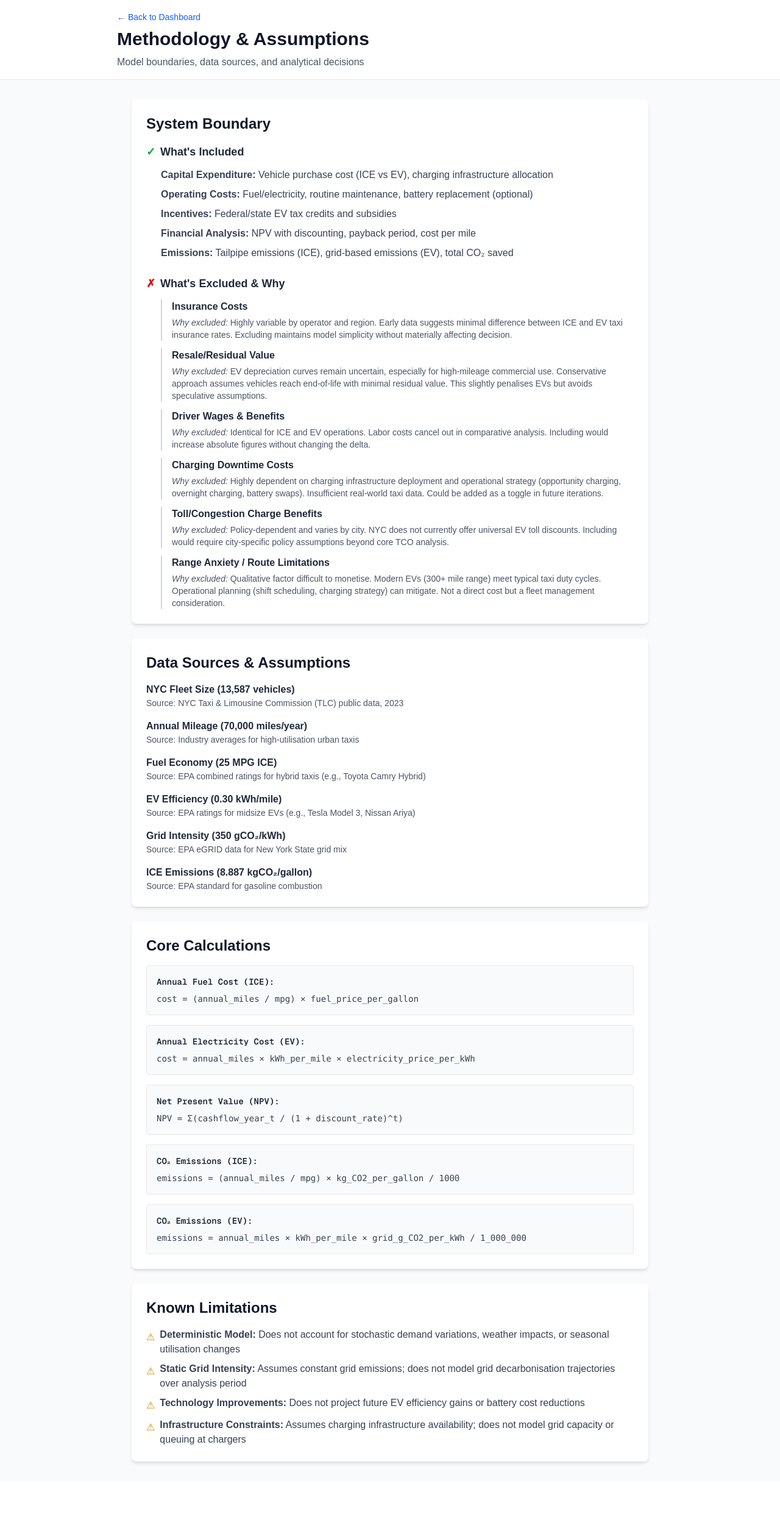
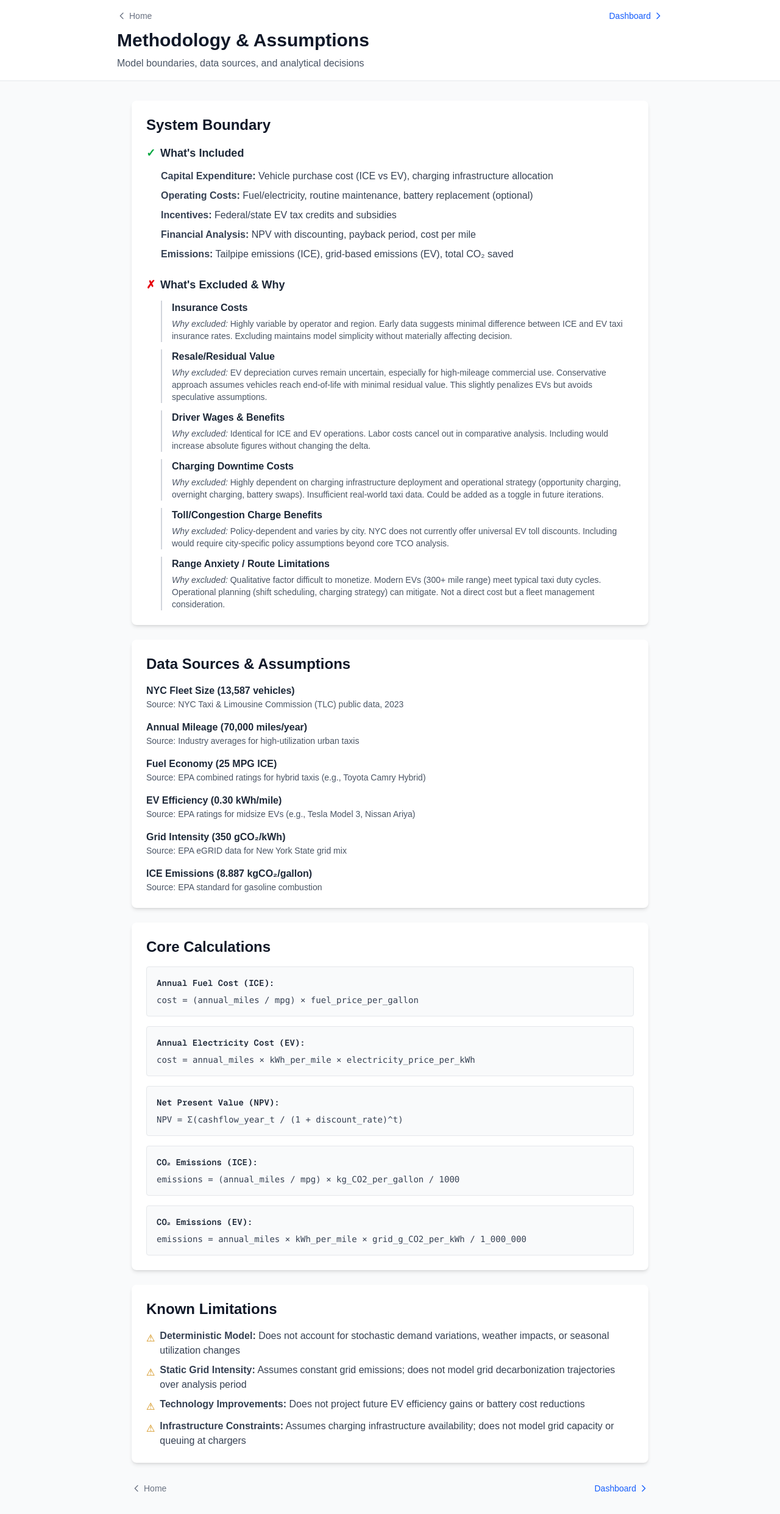
Before and after one commit to friendstrell-svg/NYC-Taxi-EV-simulator, a Next.js app: page /methodology in a window 1280 px wide. Shown: the whole page at 61% size. Before the commit the page ends 2429 px from the top, so only its background shows below. Built offline with nearby package versions, Linux system fonts and the light colour scheme.

Commit message:
Update methodology navigation: home and dashboard arrows

```diff
--- a/app/methodology/page.tsx
+++ b/app/methodology/page.tsx
@@ -6,9 +6,28 @@ export default function Methodology() {
       {/* Header */}
       <header className="bg-white border-b border-gray-200 px-6 py-4">
         <div className="max-w-4xl mx-auto">
-          <Link href="/dashboard" className="text-blue-600 hover:text-blue-700 text-sm font-medium mb-2 inline-block">
-            ← Back to Dashboard
-          </Link>
+          {/* Navigation Row */}
+          <div className="flex justify-between items-center mb-3">
+            <Link
+              href="/"
+              className="text-sm text-gray-500 hover:text-gray-700 font-medium flex items-center"
+            >
+              <svg className="w-4 h-4 mr-1" fill="none" stroke="currentColor" viewBox="0 0 24 24">
+                <path strokeLinecap="round" strokeLinejoin="round" strokeWidth={2} d="M15 19l-7-7 7-7" />
+              </svg>
+              Home
+            </Link>
+            <Link
+              href="/dashboard"
+              className="text-sm text-blue-600 hover:text-blue-700 font-medium flex items-center"
+            >
+              Dashboard
+              <svg className="w-4 h-4 ml-1" fill="none" stroke="currentColor" viewBox="0 0 24 24">
+                <path strokeLinecap="round" strokeLinejoin="round" strokeWidth={2} d="M9 5l7 7-7 7" />
+              </svg>
+            </Link>
+          </div>
+
           <h1 className="text-3xl font-bold text-gray-900">
             Methodology & Assumptions
           </h1>
@@ -63,7 +82,7 @@ export default function Methodology() {
               <div className="border-l-2 border-gray-300 pl-4">
                 <strong className="text-gray-800">Resale/Residual Value</strong>
                 <p className="text-gray-600 text-sm mt-1">
-                  <em>Why excluded:</em> EV depreciation curves remain uncertain, especially for high-mileage commercial use. Conservative approach assumes vehicles reach end-of-life with minimal residual value. This slightly penalises EVs but avoids speculative assumptions.
+                  <em>Why excluded:</em> EV depreciation curves remain uncertain, especially for high-mileage commercial use. Conservative approach assumes vehicles reach end-of-life with minimal residual value. This slightly penalizes EVs but avoids speculative assumptions.
                 </p>
               </div>
 
@@ -91,7 +110,7 @@ export default function Methodology() {
               <div className="border-l-2 border-gray-300 pl-4">
                 <strong className="text-gray-800">Range Anxiety / Route Limitations</strong>
                 <p className="text-gray-600 text-sm mt-1">
-                  <em>Why excluded:</em> Qualitative factor difficult to monetise. Modern EVs (300+ mile range) meet typical taxi duty cycles. Operational planning (shift scheduling, charging strategy) can mitigate. Not a direct cost but a fleet management consideration.
+                  <em>Why excluded:</em> Qualitative factor difficult to monetize. Modern EVs (300+ mile range) meet typical taxi duty cycles. Operational planning (shift scheduling, charging strategy) can mitigate. Not a direct cost but a fleet management consideration.
                 </p>
               </div>
             </div>
@@ -110,7 +129,7 @@ export default function Methodology() {
 
             <div>
               <h4 className="font-semibold text-gray-800">Annual Mileage (70,000 miles/year)</h4>
-              <p className="text-gray-600 text-sm">Source: Industry averages for high-utilisation urban taxis</p>
+              <p className="text-gray-600 text-sm">Source: Industry averages for high-utilization urban taxis</p>
             </div>
 
             <div>
@@ -184,11 +203,11 @@ export default function Methodology() {
           <ul className="space-y-2 text-gray-700">
             <li className="flex items-start">
               <span className="text-yellow-600 mr-2 mt-1">⚠</span>
-              <span><strong>Deterministic Model:</strong> Does not account for stochastic demand variations, weather impacts, or seasonal utilisation changes</span>
+              <span><strong>Deterministic Model:</strong> Does not account for stochastic demand variations, weather impacts, or seasonal utilization changes</span>
             </li>
             <li className="flex items-start">
               <span className="text-yellow-600 mr-2 mt-1">⚠</span>
-              <span><strong>Static Grid Intensity:</strong> Assumes constant grid emissions; does not model grid decarbonisation trajectories over analysis period</span>
+              <span><strong>Static Grid Intensity:</strong> Assumes constant grid emissions; does not model grid decarbonization trajectories over analysis period</span>
             </li>
             <li className="flex items-start">
               <span className="text-yellow-600 mr-2 mt-1">⚠</span>
@@ -200,6 +219,28 @@ export default function Methodology() {
             </li>
           </ul>
         </section>
+
+        {/* Bottom Navigation */}
+        <div className="flex justify-between items-center mt-8">
+          <Link
+            href="/"
+            className="text-sm text-gray-500 hover:text-gray-700 font-medium flex items-center"
+          >
+            <svg className="w-4 h-4 mr-1" fill="none" stroke="currentColor" viewBox="0 0 24 24">
+              <path strokeLinecap="round" strokeLinejoin="round" strokeWidth={2} d="M15 19l-7-7 7-7" />
+            </svg>
+            Home
+          </Link>
+          <Link
+            href="/dashboard"
+            className="text-sm text-blue-600 hover:text-blue-700 font-medium flex items-center"
+          >
+            Dashboard
+            <svg className="w-4 h-4 ml-1" fill="none" stroke="currentColor" viewBox="0 0 24 24">
+              <path strokeLinecap="round" strokeLinejoin="round" strokeWidth={2} d="M9 5l7 7-7 7" />
+            </svg>
+          </Link>
+        </div>
       </div>
     </div>
   )
```
